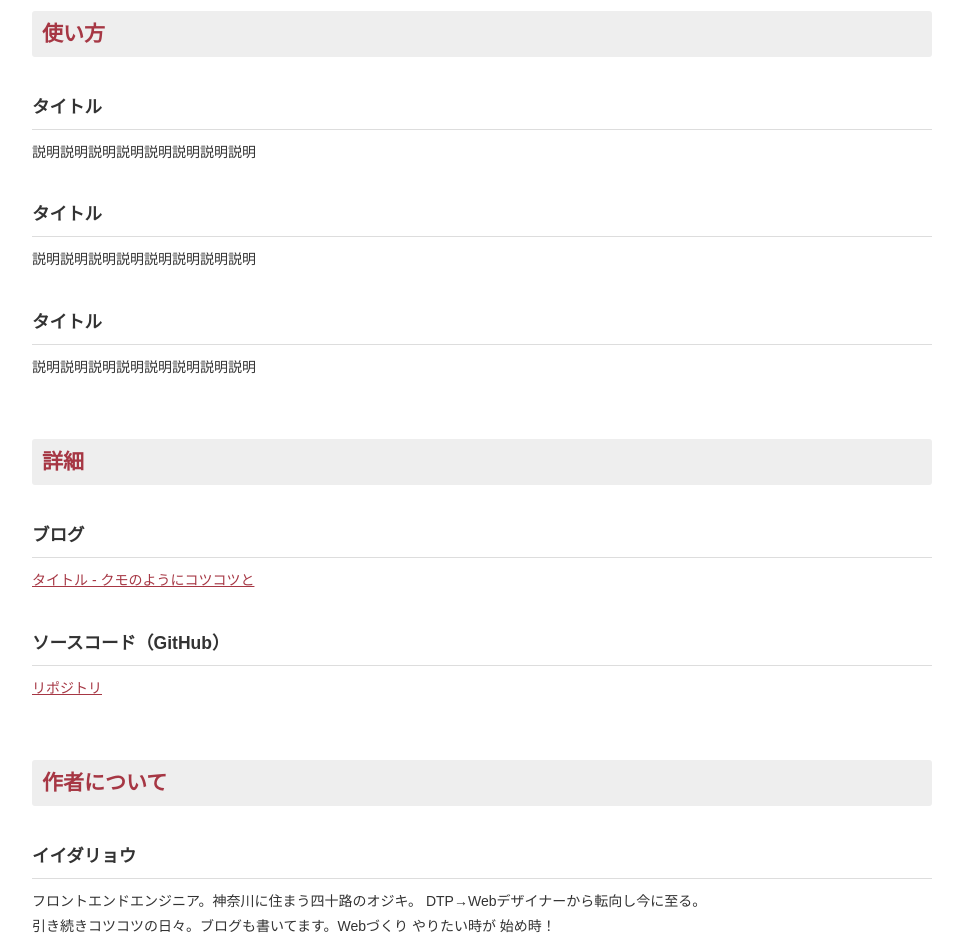
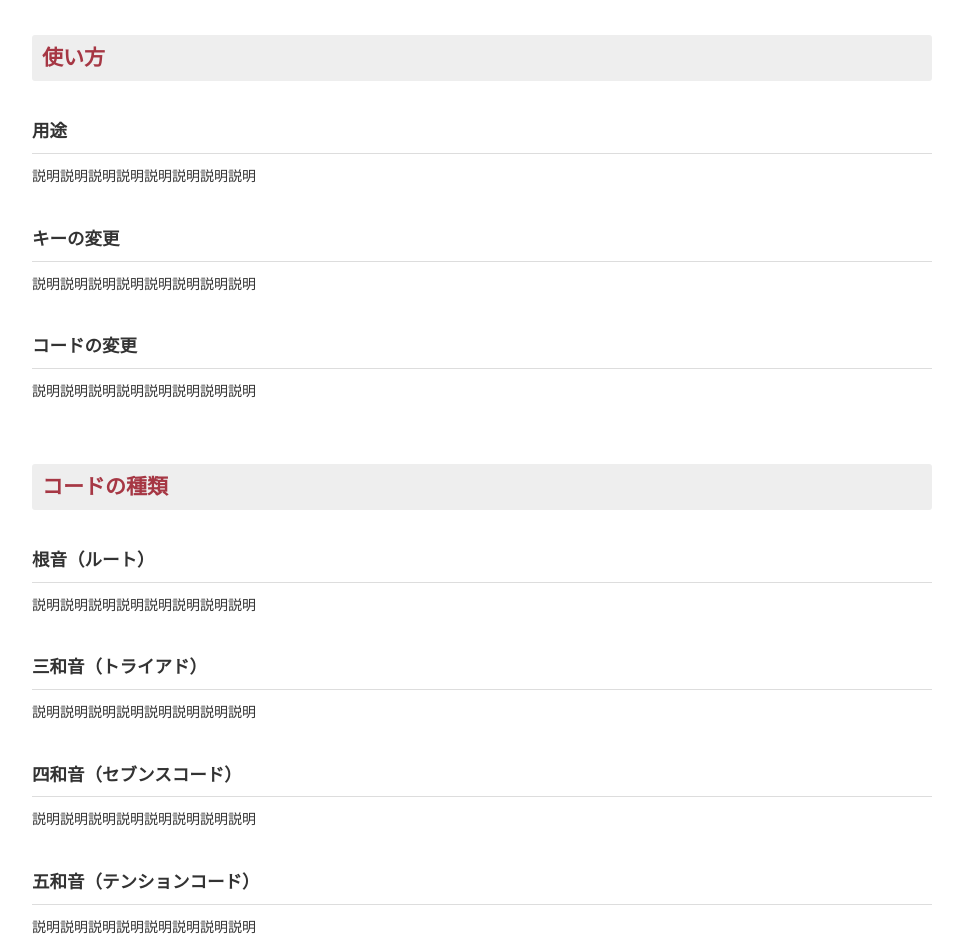
Before and after one commit to ryo-i/chord-player, a Next.js app: page /about in a window 1280 px wide. Shown: the part 320-1268 px from the top of the page, without its empty margins (158-1121 px from the left). Built offline with nearby package versions, Linux system fonts and the light colour scheme.

Commit message:
Aboutの構成を検討 #10

```diff
--- a/pages/about.tsx
+++ b/pages/about.tsx
@@ -49,19 +49,38 @@ function About() {
         <Header />
         <Main>
             <h1>{ pageTitle }</h1>
-            <p dangerouslySetInnerHTML={{ __html: pageText }}></p>
+            <p>いろいろなコード（和音）を鍵盤で鳴らしてコードの構成音も確認できるコードプレイヤーです。キー変更による白鍵、黒鍵のズレも直感的に調べることができます。</p>
             <section>
                 <h2>使い方</h2>
                 <section>
-                    <h3>タイトル</h3>
+                    <h3>用途</h3>
                     <p>説明説明説明説明説明説明説明説明</p>
                 </section>
                 <section>
-                    <h3>タイトル</h3>
+                    <h3>キーの変更</h3>
                     <p>説明説明説明説明説明説明説明説明</p>
                 </section>
                 <section>
-                    <h3>タイトル</h3>
+                    <h3>コードの変更</h3>
+                    <p>説明説明説明説明説明説明説明説明</p>
+                </section>
+            </section>
+            <section>
+                <h2>コードの種類</h2>
+                <section>
+                    <h3>根音（ルート）</h3>
+                    <p>説明説明説明説明説明説明説明説明</p>
+                </section>
+                <section>
+                    <h3>三和音（トライアド）</h3>
+                    <p>説明説明説明説明説明説明説明説明</p>
+                </section>
+                <section>
+                    <h3>四和音（セブンスコード）</h3>
+                    <p>説明説明説明説明説明説明説明説明</p>
+                </section>
+                <section>
+                    <h3>五和音（テンションコード）</h3>
                     <p>説明説明説明説明説明説明説明説明</p>
                 </section>
             </section>
```
Also changed, not shown: 1 other file (tests, documents, lock files or other folders).
